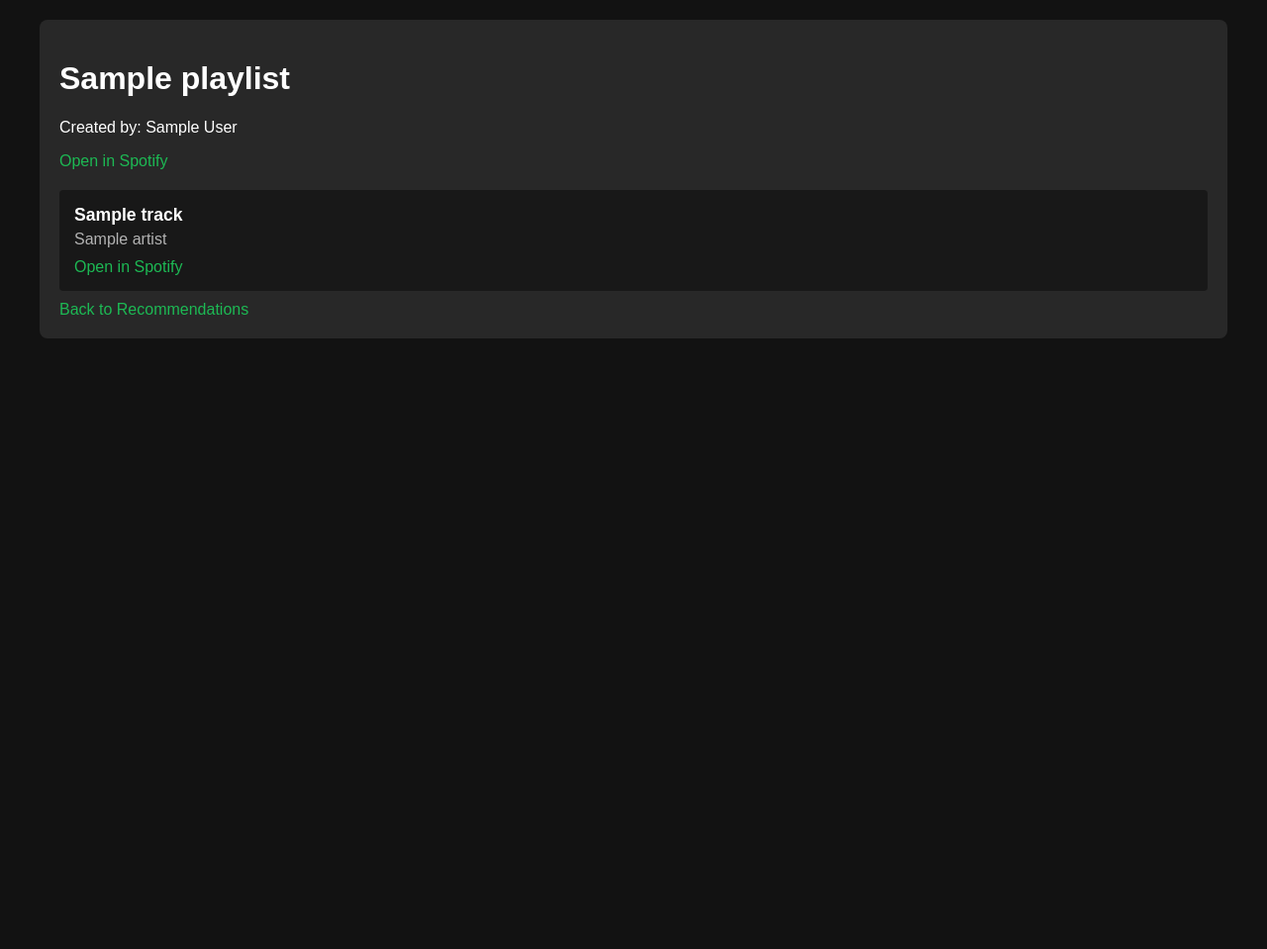
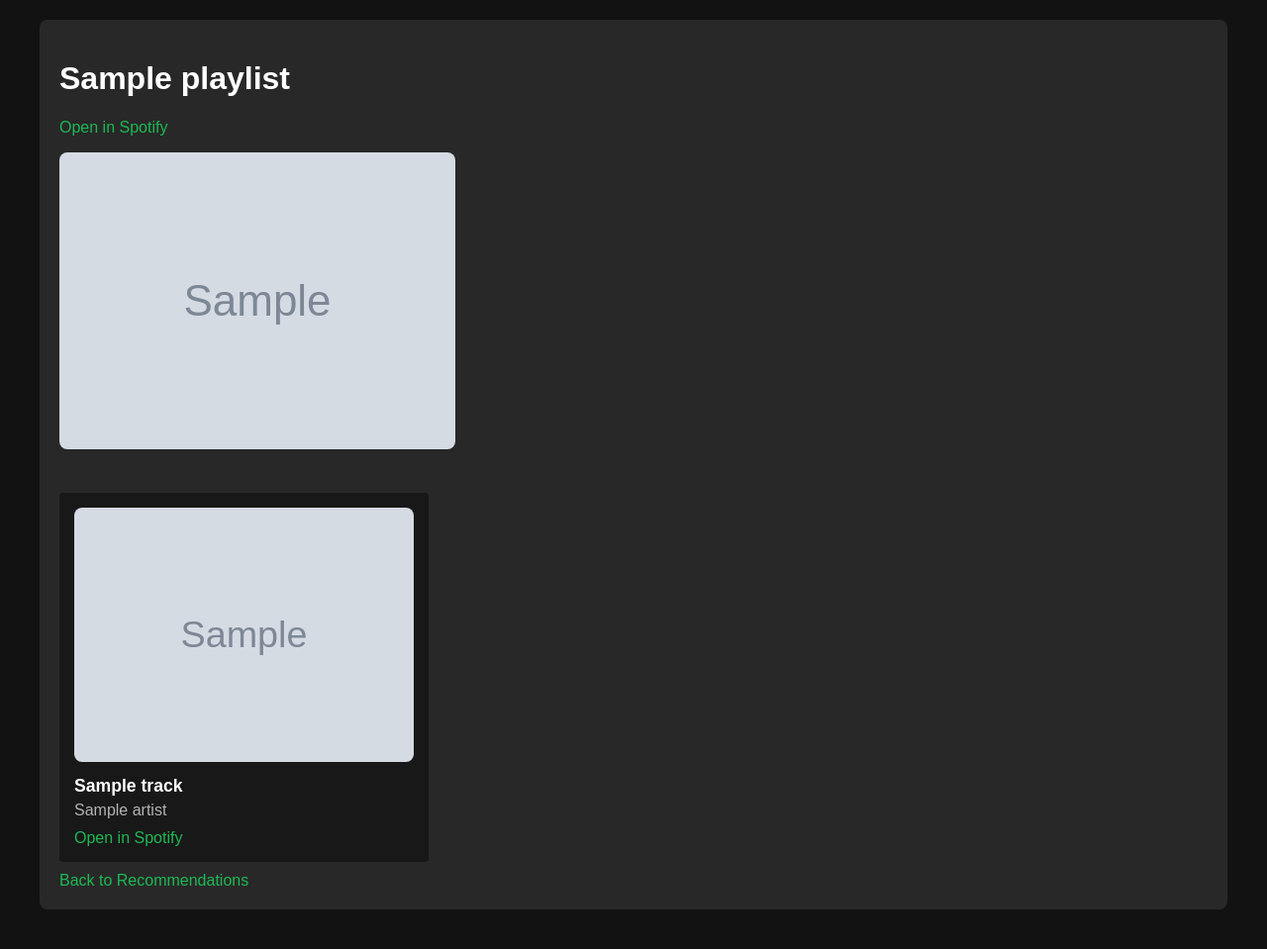
Before and after one commit to tyler-awender/SpotifyRecommendationSite, a Flask app: template Flask/templates/playlist.html in a window 1280 px wide. Shown: the whole page at 99% size. Before the commit the page ends 342 px from the top, so only its background shows below. Run offline with Flask 3, Linux system fonts and the light colour scheme; the template is opened without the code that fills it: most values are stand-ins (such as "Sample title", 1, 10 or a date in 2020); grey boxes marked "Sample" are stand-in pictures.

Commit message:
update create_playlist page to display the playlist cover and the track covers of the recommended tracks

```diff
--- a/Flask/main.py
+++ b/Flask/main.py
@@ -155,10 +155,17 @@ def create_playlist():
             # add recommended tracks to new playlist
             sp.playlist_add_items(playlist['id'], track_uris, position=None)
 
+
+        # retrieve playlist cover
+        cover = sp.playlist_cover_image(playlist['id'])
+
+        # grab the 640x640 cover image
+        playlist_cover_url = cover[0]['url'] if cover else None
         return render_template(
             'playlist.html',
             playlist = playlist,
-            tracks = sp.playlist_tracks(playlist['id'])['items']
+            tracks = sp.playlist_tracks(playlist['id'])['items'],
+            playlist_cover = playlist_cover_url       # pass cover to playlist.html
         )
 
     except Exception as e:
--- a/Flask/templates/playlist.html
+++ b/Flask/templates/playlist.html
@@ -18,6 +18,9 @@
             margin-bottom: 20px;
         }
         .playlist {
+            display: grid;
+            grid-template-columns: repeat(auto-fill, minmax(300px, 1fr));
+            gap: 20px;
             margin-top: 20px;
         }
         .track-card {
@@ -29,6 +32,12 @@
         }
         .track-card:hover {
             background-color: #282828;
+        }
+        .track-cover {
+            width: 100%;
+            height: auto;
+            border-radius: 8px;
+            margin-bottom: 10px;
         }
         .track-title {
             font-size: 1.1em;
@@ -46,17 +55,32 @@
         a:hover {
             color: #1ed760;
         }
+        .playlist-cover {
+            width: 100%;
+            max-width: 400px;
+            border-radius: 8px;
+            margin-bottom: 20px;
+        }
+
     </style>
 </head>
 <body>
     <div class="container">
         <h1>{{ playlist.name }}</h1>
-        <p>Created by: {{ playlist.owner.display_name }}</p>
+        <!-- <p>Created by: {{ playlist.owner.display_name }}</p> -->
         <p><a href="{{ playlist.external_urls.spotify }}" target="_blank">Open in Spotify</a></p>
+
+        <!-- Display the playlist cover if available -->
+        {% if playlist_cover %}
+            <img src="{{ playlist_cover }}" alt="Playlist Cover" class="playlist-cover">
+        {% else %}
+            <p>No cover image available</p>
+        {% endif %}
 
         <div class="playlist">
             {% for item in tracks %}
             <div class="track-card">
+                <img src="{{ item.track.album.images[0].url }}" alt="{{ item.track.name }}" class="track-cover">
                 <div class="track-title">{{ item.track.name }}</div>
                 <div class="track-artists">{{ item.track.artists[0].name }}</div>
                 <a href="{{ item.track.external_urls.spotify }}" target="_blank">Open in Spotify</a>
```
